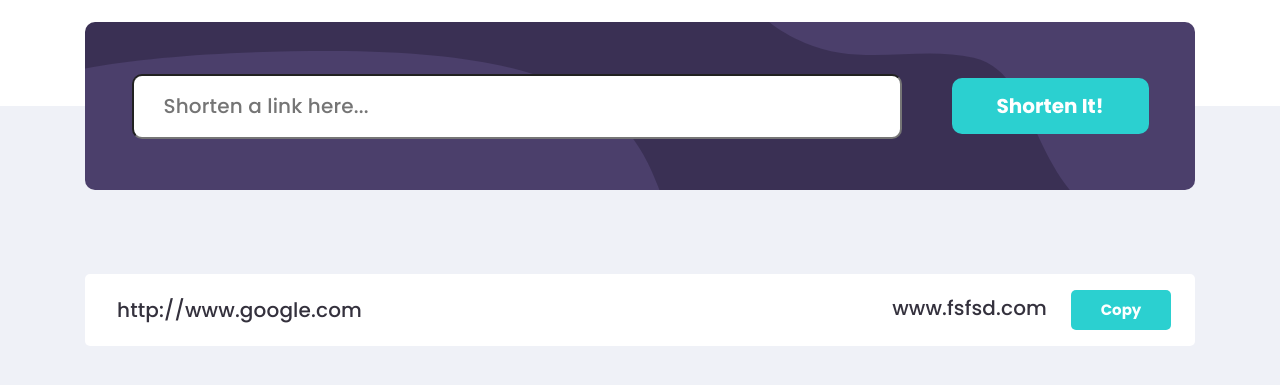
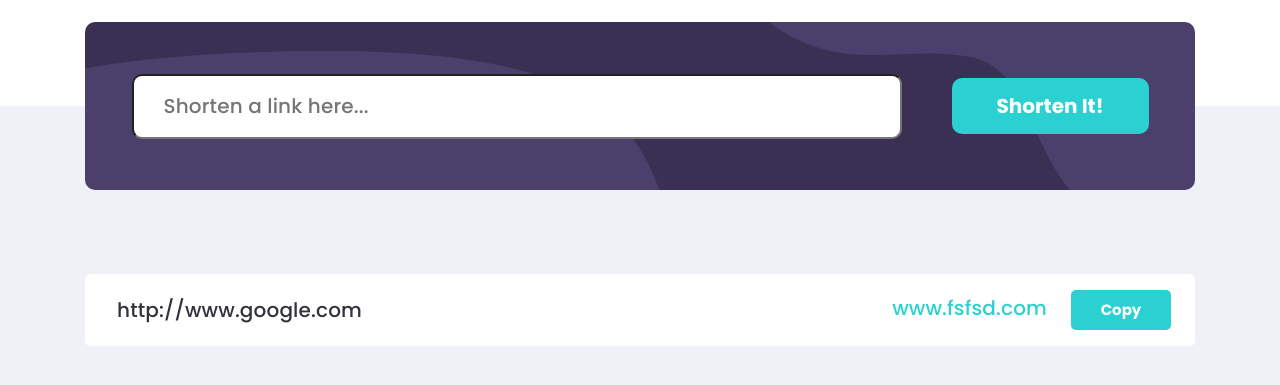
Before and after one commit to KiddAlexx/url-shortening-api-FM, a React (Vite) app: page / in a window 1280 px wide. Shown: the part 694-1079 px from the top of the page. Built offline with nearby package versions, Linux system fonts and the light colour scheme; the HTML template or start-up script is replaced by a standard one.

Commit message:
change color of shortened url text

```diff
--- a/src/App.css
+++ b/src/App.css
@@ -214,6 +214,7 @@ body {
 }
 .url-short {
   display: inline-block;
+  color: var(--cyan);
 }
 .btn-copy-url {
   margin-left: 2.4rem;
```
